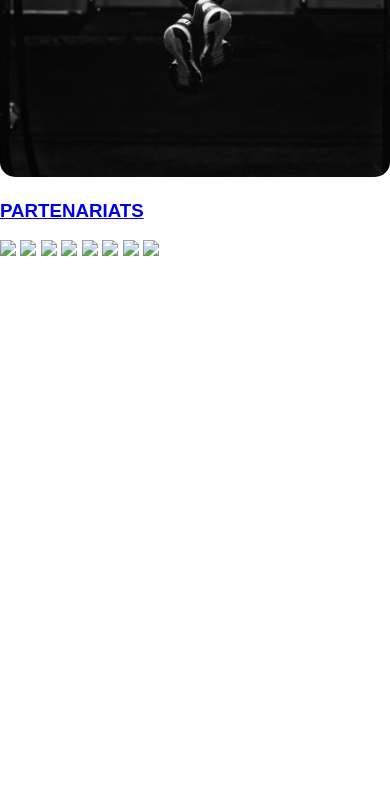
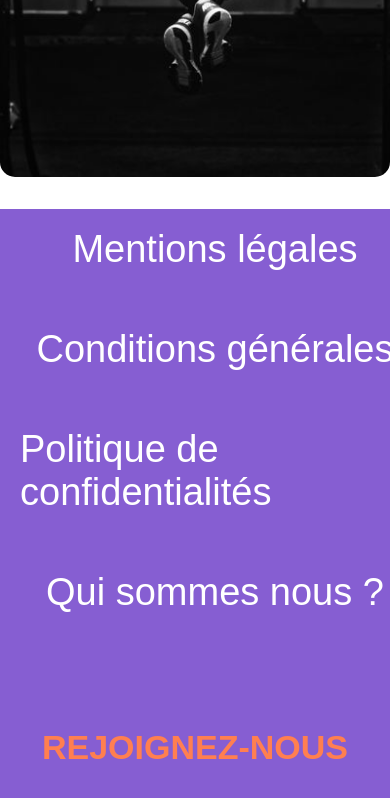
Before and after one commit to gouedard-mathias/BasicFat, a PHP site: page /_inscriptionform.php in a window 390 px wide. Shown: the part 1717-2515 px from the top of the page. Before the commit the page ends 1973 px from the top, so only its background shows below. Run offline with PHP 8.4, Linux system fonts and the light colour scheme; some libraries are stand-ins or nearby versions.

Commit message:
finition navbar

```diff
--- a/_footer.php
+++ b/_footer.php
@@ -1,33 +1,33 @@
-
-<div>
-    <a href="#" </a>
-    <a href="#" </a>
-    <a href="#" </a>
-    <a href="#" </a>
-
-    <a href="#" type="img" </a>
-    <a href="#" type="img" </a>
-    <a href="#" type="img" </a>
-    <a href="#" type="img" </a>
-
-    <h3> PARTENARIATS</h3>
-
-    <a href="#" type="img">
-    <img src="https://via.placeholder.com/150x150"></a>
-    <a href="#" type="img">
-        <img src="https://via.placeholder.com/150x150"></a>
-    <a href="#" type="img">
-        <img src="https://via.placeholder.com/150x150"></a>
-    <a href="#" type="img">
-        <img src="https://via.placeholder.com/150x150"></a>
-    <a href="#" type="img">
-        <img src="https://via.placeholder.com/150x150"></a>
-    <a href="#" type="img">
-        <img src="https://via.placeholder.com/150x150"></a>
-    <a href="#" type="img">
-        <img src="https://via.placeholder.com/150x150"></a>
-    <a href="#" type="img">
-        <img src="https://via.placeholder.com/150x150"></a>
-
-
-</div>
+<body>
+<footer>
+    <div class="footer-copy" >
+        <ul>
+            <li><a href="mentionslegal.php"> Mentions légales</a></li>
+            <li><a href="conditionsgenerales.php"> Conditions générales </a></li>
+            <li><a href="politiquedeconfidentialite.php"> Politique de confidentialités</a></li>
+            <li><a href="quisommesnous.php"> Qui sommes nous ? </a></li>
+        </ul>
+    </div>
+    <div class="followUs">
+        <h3 class="followUsTitle">REJOIGNEZ-NOUS</h3>
+        <div class="followUsLogo">
+            <a href="https://fr-fr.facebook.com/" type="img"><img src="img/RS/facebook.png"></a>
+            <a href="https://www.instagram.com/?hl=fr" type="img"><img src="img/RS/insta.png"></a>
+            <a href="https://twitter.com/?lang=fr" type="img"><img src="img/RS/twitter.png"></a>
+            <a href="https://twitter.com/?lang=fr" type="img"><img src="img/RS/tinder1.png"></a>
+        </div>
+    </div>
+    <div>
+        <h3 class="partnerTitle">PARTENAIRES</h3>
+        <div class="partnerLogo">
+            <a href="#" type="img"><img src="img/PARTENAIRE/mcdo.png"></a>
+            <a href="#" type="img"><img src="img/PARTENAIRE/bkg.png"></a>
+            <a href="#" type="img"><img src="img/PARTENAIRE/otacos%20copie.png"></a>
+            <a href="#" type="img"><img src="img/PARTENAIRE/coca%20copie.png"></a>
+            <a href="#" type="img"><img src="img/PARTENAIRE/kfc.png"></a>
+            <a href="#" type="img"><img src="img/PARTENAIRE/fg%20copie.png"></a>
+        </div>
+    </div>
+</footer>
+</body>
+</html>
--- a/_header.php
+++ b/_header.php
@@ -7,16 +7,16 @@
         </div>
         <ul class="nav-links">
             <li>
-                <a href="index.php#find_a_club">Club</a>
+                <a href="index.php#presentation">Présentation</a>
             </li>
             <li>
                 <a href="index.php#tarif">Tarifs</a>
             </li>
             <li>
-                <a href="index.php#presentation">Présentation</a>
+                <a href="index.php#coaching">Coaching</a>
             </li>
             <li>
-                <a href="index.php#coaching">Coaching</a>
+                <a href="index.php#find_a_club">Club</a>
             </li>
             <li>
                 <a href="_inscriptionform.php">Inscription</a>
--- a/_presentation.php
+++ b/_presentation.php
@@ -1,6 +1,6 @@
 
 
-</div><div  class="carousel" id="slider">
+<div  class="carousel" id="slider">
     <figure>
         <img src="https://i.postimg.cc/XJJbkXvg/man-lifts-bar-bell.png" alt="##">
         <img src="https://i.postimg.cc/66MKqrY1/woman-lifts-free-weights.png" alt="##">
@@ -9,7 +9,7 @@
         <img src="https://i.postimg.cc/XJJbkXvg/man-lifts-bar-bell.png" alt="##">
     </figure>
 </div>
-<div>
+<div class="my-anchor" id="presentation">
     <div class="presentation inlineElements">
         <h1 class="titlePresentation">BANDE DE CHIPS !</h1>
         <p class="presentationText"> "Lorem ipsum dolor sit amet, consectetur adipiscing elit, sed do eiusmod tempor incididunt ut labore et dolore magna aliqua. Ut enim ad minim veniam, quis nostrud exercitation ullamco laboris nisi ut aliquip ex ea commodo consequat. Duis aute irure dolor in reprehenderit in voluptate velit esse cillum dolore eu fugiat nulla pariatur. Excepteur sint occaecat cupidatat non proident, sunt in culpa qui officia deserunt mollit anim id est laborum." </p>
--- a/index.php
+++ b/index.php
@@ -8,7 +8,7 @@
 
 <body>
     <?php include("_header.php"); ?>
-    <div class="my-anchor" id="presentation">
+    <div class="my-anchor">
         <?php include('_presentation.php'); ?>
     </div>
     <div class="my-anchor" id="tarif">
--- a/style.css
+++ b/style.css
@@ -7,6 +7,7 @@ turquoise : #00a5ff;
 
 */
 /*COMMUN START HERE*/
+
 body{
     padding: 0;
     margin: 0;
@@ -57,7 +58,7 @@ nav{
     top: 0;
     padding: 0 5%;
     height: 100px;
-    background: blue;
+    background: #EDEDF7;
 }
 
 nav .logo_container{
@@ -90,7 +91,7 @@ nav .logo_container{
     padding: 1em;
     font-size: 16px;
     font-weight: bold;
-    color: #fff;
+    color: black;
     text-decoration: none;
 }
 
@@ -99,13 +100,13 @@ nav .burger{
     cursor: pointer;
     position: absolute;
     right: 5%;
-    top: 50%;
+    top: 32%;
 
 }
 nav .burger div{
     width: 30px;
     height: 5px;
-    background-color: #fff;
+    background-color: black;
     margin: 5px;
     border-radius: 3px;
     transition: all .3s ease-in-out;
@@ -129,7 +130,7 @@ nav .burger div{
         height: auto;
         flex-direction: column;
         justify-content: space-evenly;
-        background-color: rgba(0,0,0,8);
+        background-color: #EDEDF7;
         overflow: hidden;
         transform: translateX(100%);
         transition: all .5s ease-in-out;
@@ -162,7 +163,7 @@ nav .burger div{
 }
 
 .toggle .line1{
-    transform: rotate(225deg) translateY(-11px);
+    transform: rotate(225deg) translateY(-13px);
 }
 
 .toggle .line2{
@@ -170,7 +171,7 @@ nav .burger div{
 }
 
 .toggle .line3{
-    transform: rotate(-225deg) translateY(11px) ;
+    transform: rotate(-225deg) translateY(13px) ;
 }
 /* header end */
 
@@ -899,3 +900,109 @@ hr{
 }
 
  /*HERE END THANKS CSS*/
+
+/* footer start */
+footer {
+    background-color: #865ED2;
+    display: flex;
+    border-radius: 10px;
+    justify-content: space-between;
+    margin-top: -10px;
+    margin-left: -10px;
+    margin-right: -10px;
+}
+.footer-copy li {
+    list-style: none;
+    height: auto;
+    width: auto;
+    font-size: 14px;
+    font-family: Argumentum-Regular, sans-serif;
+    margin: 2em 4em 2em 4em;
+    padding: 2em 0em 0em 0em;
+    display:flex;
+    justify-content: flex-start;
+    text-decoration: none;
+}
+.footer-copy a {
+    color: white;
+}
+.followUsLogo {
+    padding-top: 20px;
+    text-align: center;
+    display: inline-block;
+    justify-content:space-between;
+}
+.followUsLogo img {
+    width: 22%;
+    text-align: center;
+}
+.followUsTitle {
+    padding-top: 80px;
+    color: coral;
+    font-size: 18px;
+    font-family: Argumentum-Regular, sans-serif;
+    text-align: center;
+}
+.partnerTitle {
+    padding-top: 80px;
+    color: coral;
+    font-size: 18px;
+    font-family: Argumentum-Regular, sans-serif;
+    text-align: center;
+}
+.partnerLogo {
+    padding-top: 20px;
+    padding-right: 20px;
+    text-align: right;
+    display: inline-block;
+    justify-content:space-between;
+}
+/* format Mobile*/
+@media screen and (max-width:992px) {
+    footer {
+        display: block;
+    }
+    .footer-copy li {
+        list-style: none;
+        font-size: 38px;
+        font-family: Argumentum-Regular, sans-serif;
+        margin: 1em 0 0 0;
+        padding: 0.5em 0em 0em 0em;
+        display: flex;
+        justify-content: center;
+    }
+    .footer-copy a {
+        color: white;
+        text-decoration: none;
+    }
+    .followUs {
+        text-align: center;
+    }
+    .followUsTitle {
+        font-size: 34px;
+        text-align: center;
+        color: coral;
+    }
+    .followUsLogo {
+        display: block;
+        text-align: center;
+    }
+    .followUsLogo img {
+        width: 18%;
+    }
+    .partnerTitle {
+        text-align: center;
+        font-size: 34px;
+        color: coral;
+    }
+    .partnerLogo {
+        margin-top: 5px;
+        display: block;
+        text-align: center;
+    }
+    .partnerLogo img{
+        width: 15%;
+        display: inline-flex;
+    }
+}
+/* footer end */
```
